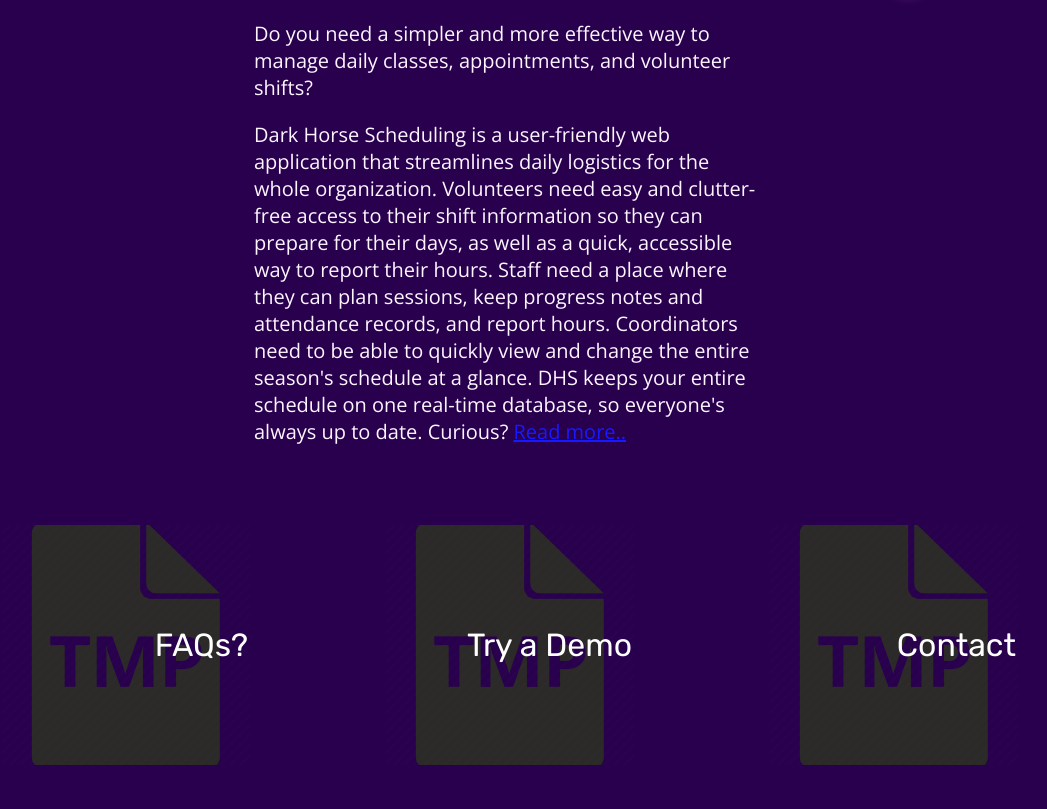
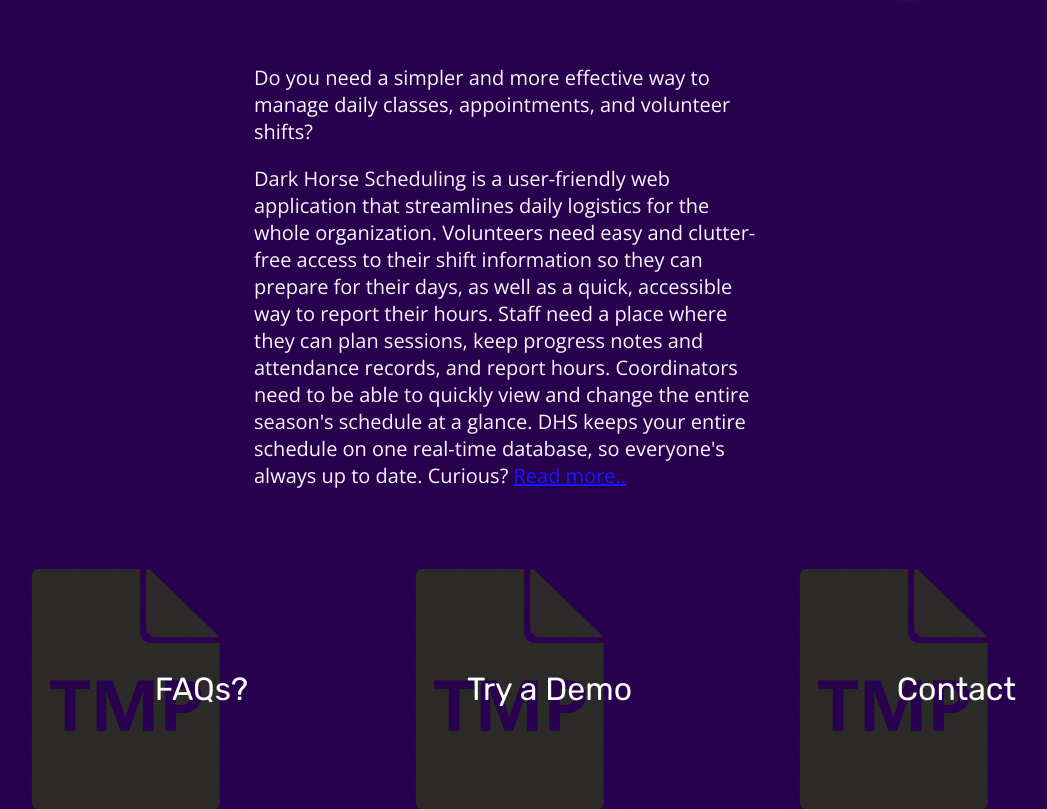
Before and after one commit to padillac/darkhorsescheduling.com, a PHP site: page / in a window 1280 px wide. Shown: the part 95-904 px from the top of the page, without its empty margins (130-1177 px from the left). Before the commit the page ends 860 px from the top, so only its background shows below. Run offline with PHP 8.4, Linux system fonts and the light colour scheme.

Commit message:
tweaking main page css

```diff
--- a/static/main.css
+++ b/static/main.css
@@ -49,6 +49,7 @@ a {
 .intro-paragraph {
     color: var(--off-white-purple);
     font-size: 20;
+    margin-top: 8vh;
     margin-left: 30vw;
     margin-right: 30vw;
     margin-bottom: 10vh;
```
